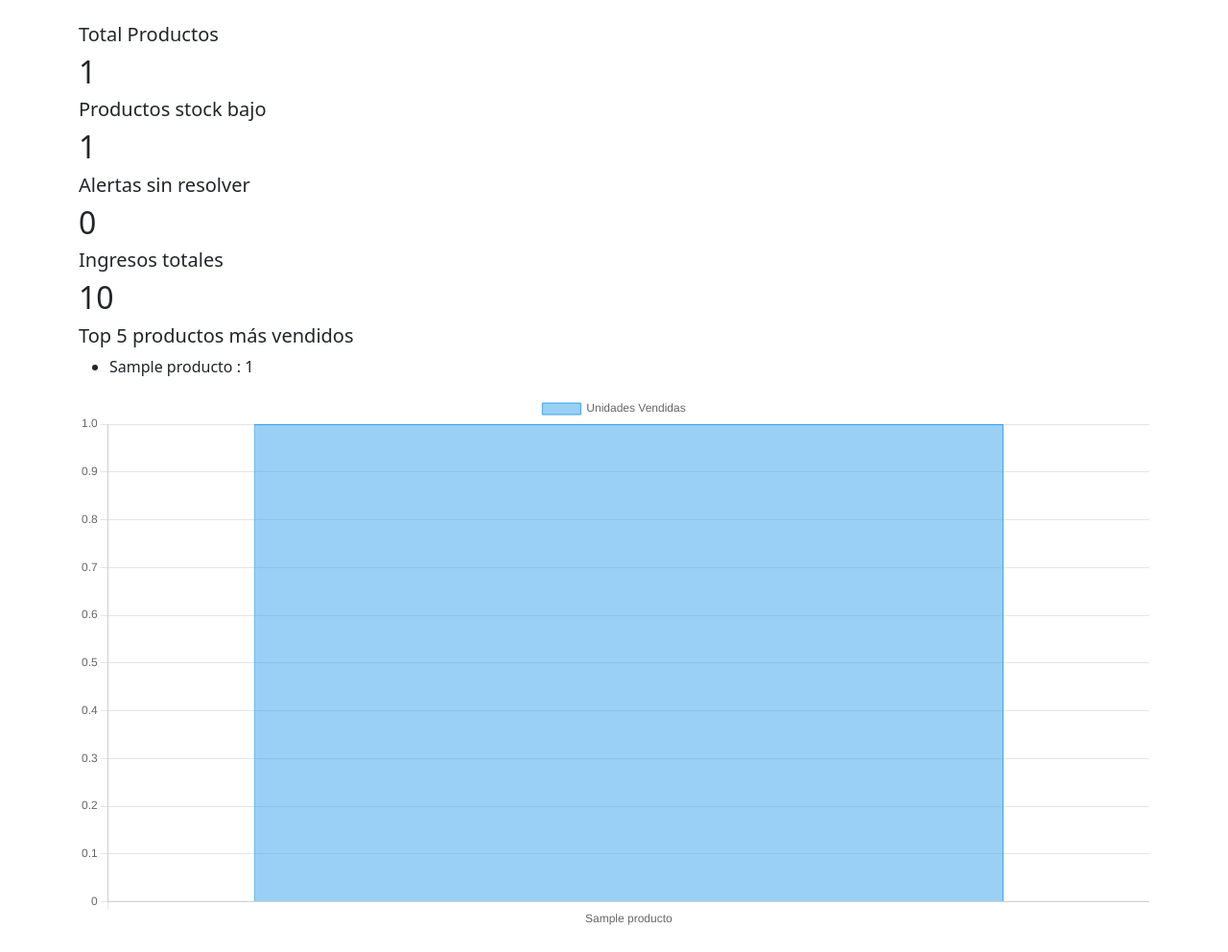
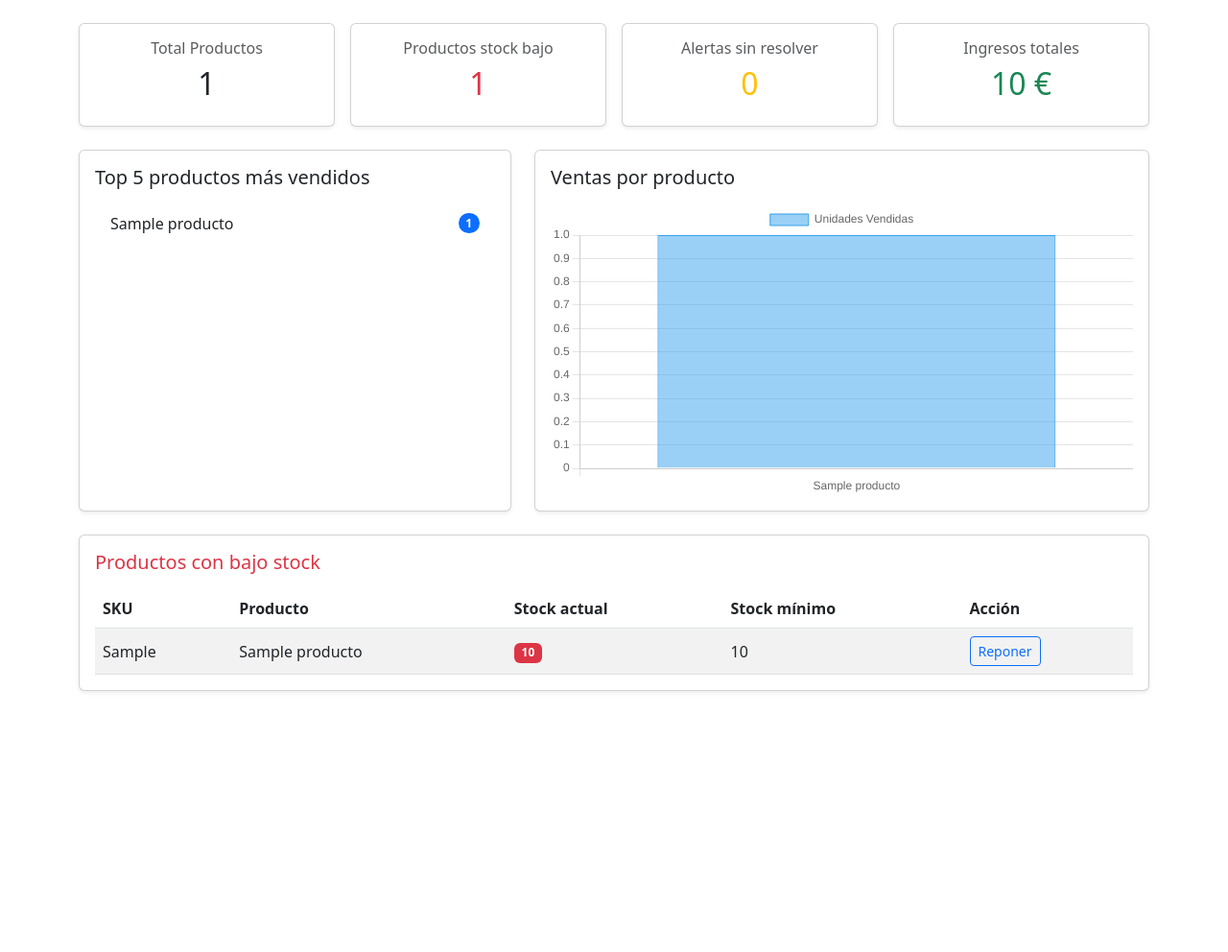
Before and after one commit to EnmanuelFL/stock_manager, a Django app: page / in a window 1280 px wide. Shown: the part 56-1048 px from the top of the page at 96% size. After the commit the page ends 777 px from the top, so only its background shows below. Run offline with Django 5.2, Linux system fonts and the light colour scheme; a user stored in the database is signed in; tables that the repository leaves empty hold one stand-in row (values such as "Sample post").

Commit message:
feat(ui): style dashboard cards, chart layout, and low-stock table

```diff
--- a/stockmanager/inventario/templates/inventario/dashboard.html
+++ b/stockmanager/inventario/templates/inventario/dashboard.html
@@ -1,40 +1,101 @@
 {% extends 'inventario/base.html' %}
 
 {% block content %}
-<div class="card_productos">
-    <div class="total_productos">
-        <h5>Total Productos</h5>
+<div class="row g-3 mb-4">
+    <div class="col-md-3">
+        <div class="card text-center shadow-sm h-100">
+            <div class="card-body">
+                <h6 class="text-muted">Total Productos</h6>
                 <h2>{{ total_productos }}</h2>
             </div>
         </div>
-<div class="card_stock_bajo">
-     <div class="productos_stock_bajo">
-        <h5>Productos stock bajo</h5>
-        <h2>{{ productos_bajo_stock }}</h2>
+    </div>
+    <div class="col-md-3">
+        <div class="card text-center shadow-sm h-100">
+            <div class="card-body">
+                <h6 class="text-muted">Productos stock bajo</h6>
+                <h2 class="text-danger">{{ productos_bajo_stock }}</h2>
             </div>
         </div>
-<div class="card_alertas_sin_resolver">
-     <div class="alertas_sin_resolver">
-        <h5>Alertas sin resolver</h5>
-        <h2>{{ alertas_sin_resolver }}</h2>
+    </div>
+    <div class="col-md-3">
+        <div class="card text-center shadow-sm h-100">
+            <div class="card-body">
+                <h6 class="text-muted">Alertas sin resolver</h6>
+                <h2 class="text-warning">{{ alertas_sin_resolver }}</h2>
             </div>
         </div>
-<div class="card_ingresos_totales">
-    <div class="ingresos_totales">
-        <h5>Ingresos totales</h5>
-        <h2>{{ ingresos_totales }}</h2>
+    </div>
+    <div class="col-md-3">
+        <div class="card text-center shadow-sm h-100">
+            <div class="card-body">
+                <h6 class="text-muted">Ingresos totales</h6>
+                <h2 class="text-success">{{ ingresos_totales }} €</h2>
             </div>
         </div>
-<div class="card_top_5">
-    <h5>Top 5 productos más vendidos</h5>
-    <ul>
-        {% for producto in top_vendidos%}
-        <li>{{producto.nombre}} : {{producto.total_vendido|default:"0"}}</li>
-        {% endfor%}
+    </div>
+</div>
+
+<div class="row g-4 mb-4">
+    <div class="col-md-5">
+        <div class="card shadow-sm h-100">
+            <div class="card-body">
+                <h5 class="card-title mb-3">Top 5 productos más vendidos</h5>
+                <ul class="list-group list-group-flush">
+                    {% for producto in top_vendidos %}
+                    <li class="list-group-item d-flex justify-content-between align-items-center">
+                        {{ producto.nombre }}
+                        <span class="badge bg-primary rounded-pill">{{ producto.total_vendido|default:"0" }}</span>
+                    </li>
+                    {% empty %}
+                    <li class="list-group-item text-muted">Sin ventas registradas.</li>
+                    {% endfor %}
                 </ul>
             </div>
-<div class="card_grafico_top_productos">
+        </div>
+    </div>
+    <div class="col-md-7">
+        <div class="card shadow-sm h-100">
+            <div class="card-body">
+                <h5 class="card-title mb-3">Ventas por producto</h5>
                 <canvas id="graficoTop"></canvas>
+            </div>
+        </div>
+    </div>
+</div>
+
+<div class="card shadow-sm mb-4">
+    <div class="card-body">
+        <h5 class="card-title text-danger mb-3">Productos con bajo stock</h5>
+        <table class="table table-striped table-hover align-middle mb-0">
+            <thead>
+                <tr>
+                    <th>SKU</th>
+                    <th>Producto</th>
+                    <th>Stock actual</th>
+                    <th>Stock mínimo</th>
+                    <th>Acción</th>
+                </tr>
+            </thead>
+            <tbody>
+                {% for producto in lista_bajo_stock %}
+                <tr>
+                    <td>{{ producto.codigo_sku }}</td>
+                    <td>{{ producto.nombre }}</td>
+                    <td><span class="badge bg-danger">{{ producto.stock_actual }}</span></td>
+                    <td>{{ producto.stock_minimo }}</td>
+                    <td>
+                        <a href="{% url 'editar_producto' producto.pk %}" class="btn btn-sm btn-outline-primary">Reponer</a>
+                    </td>
+                </tr>
+                {% empty %}
+                <tr>
+                    <td colspan="5" class="text-center text-muted">No hay productos con stock bajo.</td>
+                </tr>
+                {% endfor %}
+            </tbody>
+        </table>
+    </div>
 </div>
 <script>
     const ctx = document.getElementById('graficoTop');
```
Lines whose indentation alone changed are shown as unchanged.
